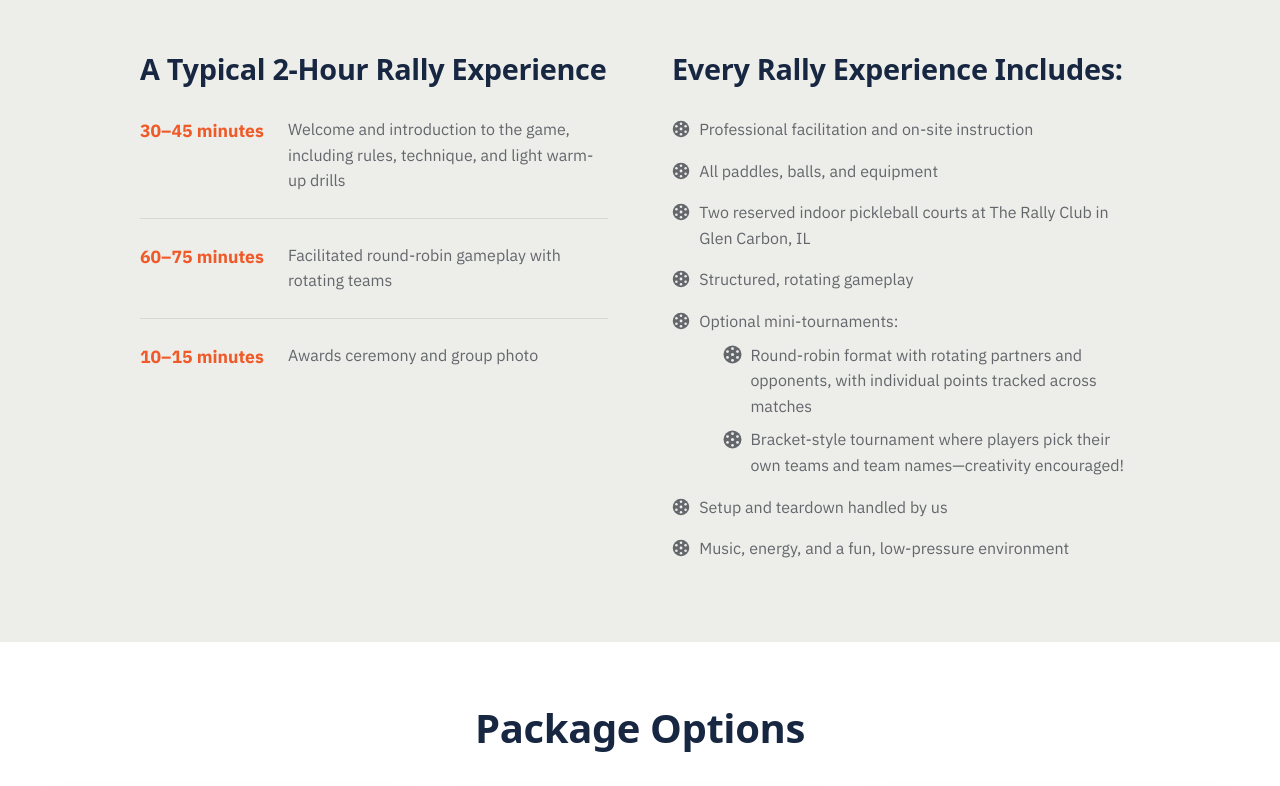
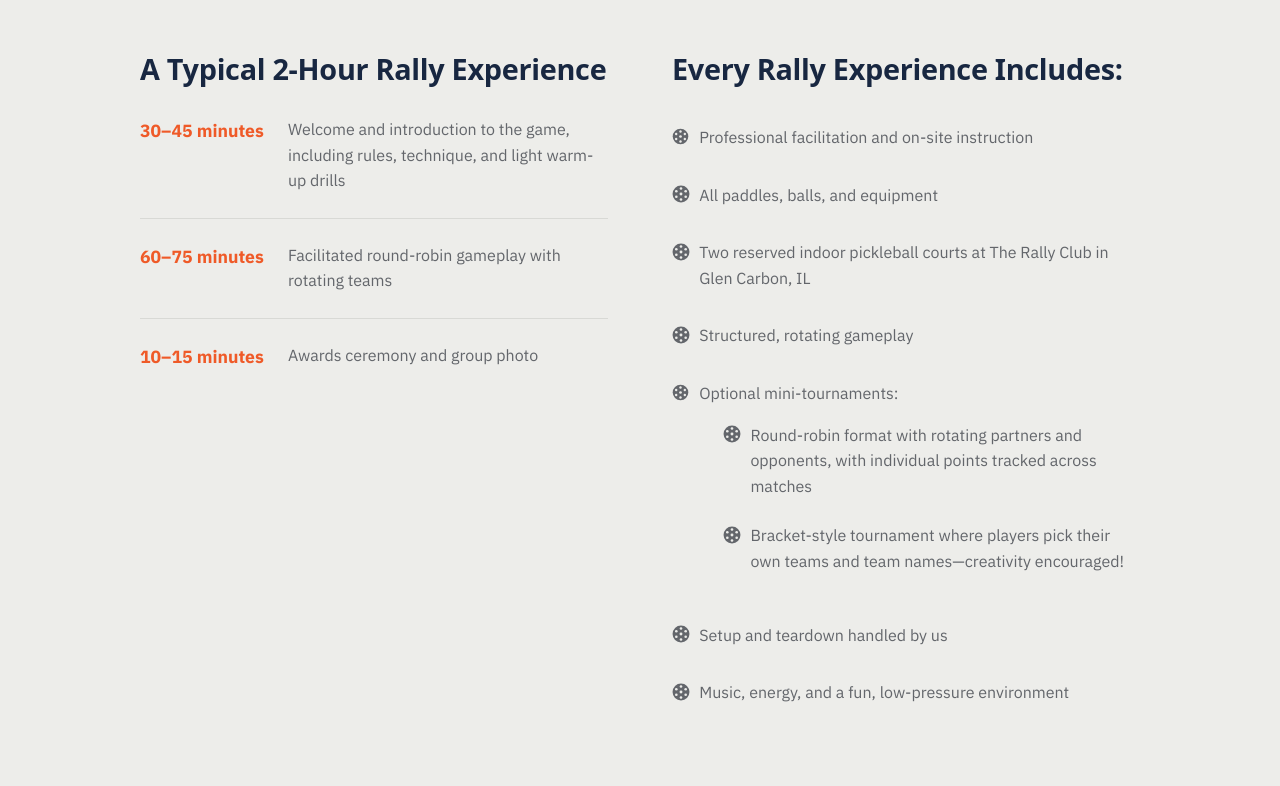
Before and after one commit to bleemus/rallyclubpickleballsite, a Next.js app in the folder site/: page /rally-experiences in a window 1280 px wide. Shown: the part 2847-3633 px from the top of the page. Built offline with nearby package versions, Linux system fonts and the light colour scheme; a web font is replaced by a local one.

Commit message:
Fix .rally-list pickleball bullet vertical alignment (normalize row padding, center bullet on text line)

```diff
--- a/site/styles/globals.css
+++ b/site/styles/globals.css
@@ -84,15 +84,15 @@ h1, h2, h3, h4, h5, h6 {
 }
 .rally-list li {
   position: relative;
-  padding-left: 1.7em !important;
+  padding: 0.5rem 0 0.5rem 1.7em !important;
 }
 .rally-list li::before {
   content: "" !important;
   position: absolute;
   left: 0;
-  top: 0.18em;
-  width: 1.15em;
-  height: 1.15em;
+  top: 0.68rem;
+  width: 1.1em;
+  height: 1.1em;
   background-color: currentColor;
   -webkit-mask: url("/pickleball-bullet.svg") center / contain no-repeat;
   mask: url("/pickleball-bullet.svg") center / contain no-repeat;
```
